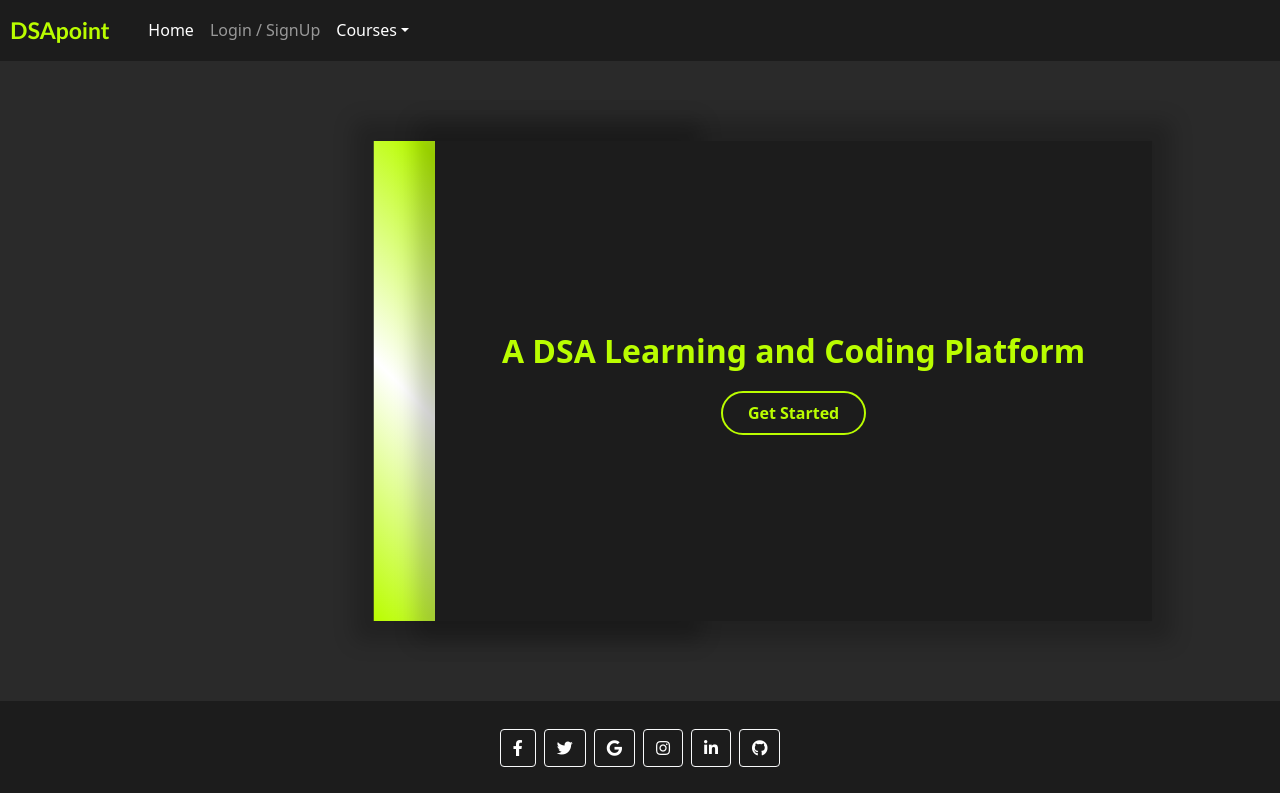
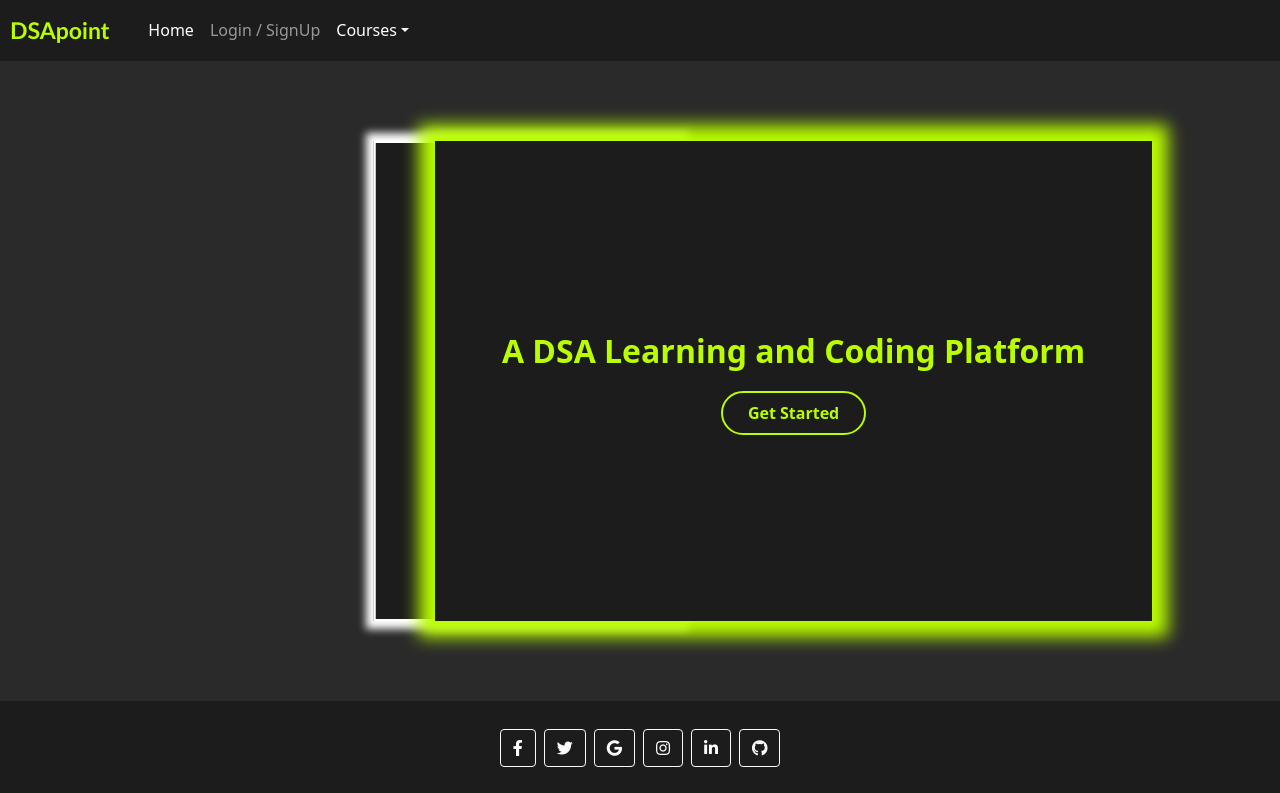
Before and after one commit to dev-anuragS/DSApoint, a React (Create React App) app in the folder dsapoint/: page / in a window 1280 px wide. Shown: the top 793 px of the page. Built offline with nearby package versions, Linux system fonts and the light colour scheme.

Commit message:
changed form in login.jsx and scss for home

```diff
--- a/dsapoint/src/components/Login.jsx
+++ b/dsapoint/src/components/Login.jsx
@@ -29,7 +29,7 @@ const Login = () => {
                         random shit go brrr
                     </div>
                     <div id="right">
-                        <form action="" id="loginForm">
+                        <form action="" id="loginForm" autoComplete='off'>
                             <label htmlFor="emailId"><span className='smallTextLoginForm'>Email</span></label>
                             <input type="email" name="emailId" id="emailId" value={loginData.emailId} onChange={inputEvent} />
                             <label htmlFor="password"><span className='smallTextLoginForm'>Password</span></label>
--- a/dsapoint/src/components/sass/home.scss
+++ b/dsapoint/src/components/sass/home.scss
@@ -24,13 +24,15 @@
     justify-content: center;
     align-items: center;
     min-width:30%;
-    background-image: linear-gradient(45deg,$primary,white,$primary,white);
+    // background-image: linear-gradient(45deg,$primary,white,$primary,white);
     // border-left:10px solid $background;
-    color:black;
+    background-color: $background;
+    border:2px solid white;
+    color:white;
     z-index:1;
     transform: translateX(0%);
     animation: animate 4s linear infinite;
-    box-shadow: 0px 0px 20px 20px rgba(0, 0, 0,0.2);
+    box-shadow: 0px 0px 8px 8px white;
 }
 
 @keyframes animate {
@@ -55,7 +57,7 @@
     min-width:70%;
     text-align: center;
     z-index:2;
-    box-shadow: 0px 0px 20px 20px rgba(0, 0, 0,0.2);
+    box-shadow: 0px 0px 16px 16px $primary;
 }
 
 #logo{
```
